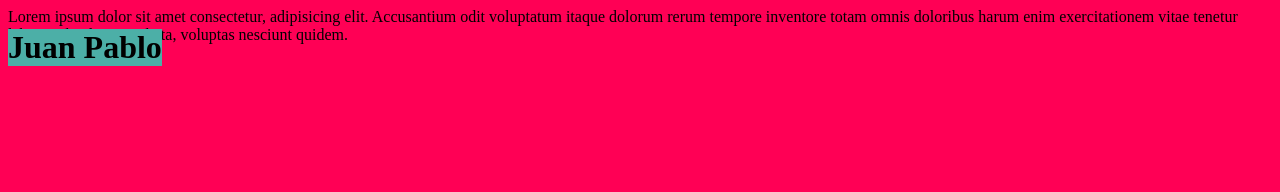
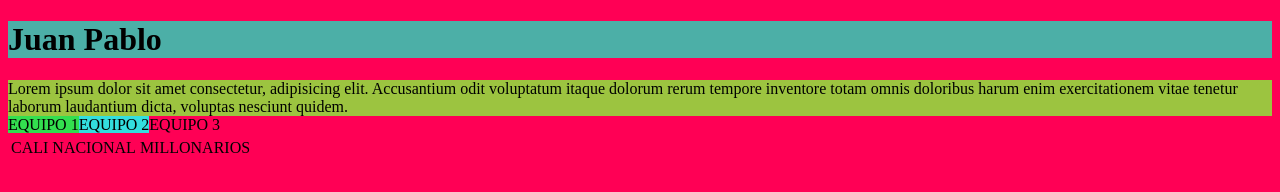
Before and after one commit to Juan-11JP/repositorios, a plain HTML site: page index.html in a window 1280 px wide. Drawn offline with Linux system fonts and the light colour scheme.

Commit message:
CAMBIOS
CAMBIOS EN EL INDEX Y CSSS

```diff
--- a/css.css
+++ b/css.css
@@ -3,5 +3,18 @@ body{
 }
 h1{
     background-color: rgb(76, 175, 167);
-    position: absolute;
+
+
 }
+section{
+    background-color: rgb(156, 196, 64);
+}
+section2.li.class1{
+    background-color: rgb(232, 248, 9);
+}
+td1{
+    background-color: rgb(51, 223, 79);
+}
+td2{
+    background-color: rgb(51, 223, 223);
+}
--- a/index.html
+++ b/index.html
@@ -10,5 +10,18 @@
 <body>
     <h1>Juan Pablo</h1>
     <section> Lorem ipsum dolor sit amet consectetur, adipisicing elit. Accusantium odit voluptatum itaque dolorum rerum tempore inventore totam omnis doloribus harum enim exercitationem vitae tenetur laborum laudantium dicta, voluptas nesciunt quidem.</section>
+    <table class>
+    <tr>
+    <td1>EQUIPO 1</td1>
+    <td2>EQUIPO 2</td2>
+    <td3>EQUIPO 3</td3>
+
+    </tr>
+    <tr>
+    <td>CALI</td>
+    <td>NACIONAL</td>
+    <td>MILLONARIOS</td>
+    </tr>
+    </table>
 </body>
 </html>
```
